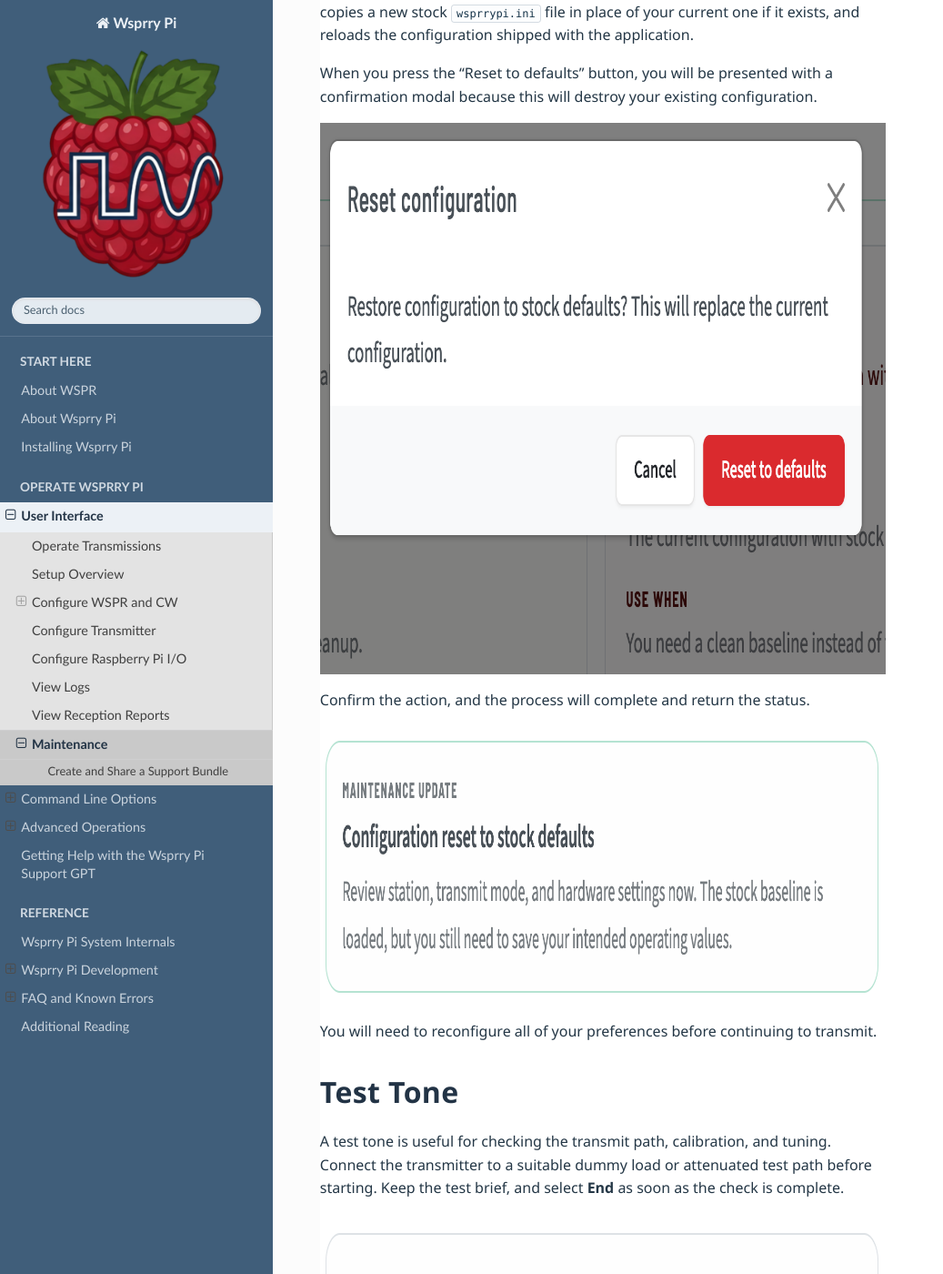
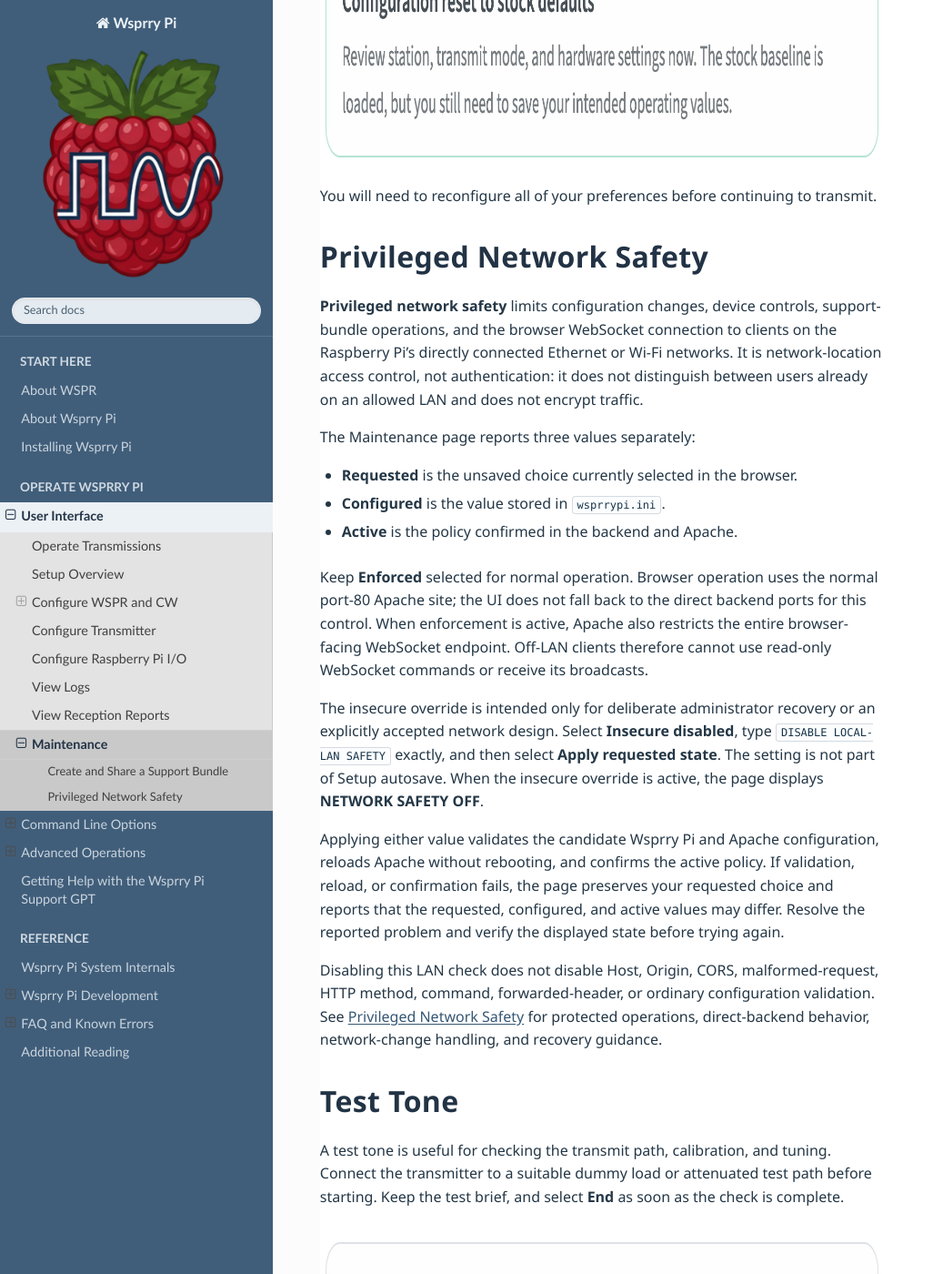
Before and after one commit to WsprryPi/Wsprry_Pi_Docs, a Sphinx documentation site: the page built from docs/User_Interface/Maintenance/index.md, in a window 1280 px wide and 1400 px high, scrolled down 4577 px. Shown: the whole window at 91% size, without its empty margins (0-1037 px from the left). Built offline with Sphinx 7.4.7 and the Read the Docs theme 3.1.0, drawn with Linux system fonts in a browser that asks for light colours.

Commit message:
Document privileged network safety

````diff
--- a/docs/User_Interface/Maintenance/index.md
+++ b/docs/User_Interface/Maintenance/index.md
@@ -33,6 +33,44 @@
 ![Reset Complete](reset_complete.png)
 
 You will need to reconfigure all of your preferences before continuing to transmit.
+
+## Privileged Network Safety
+
+**Privileged network safety** limits configuration changes, device controls,
+support-bundle operations, and the browser WebSocket connection to clients on
+the Raspberry Pi's directly connected Ethernet or Wi-Fi networks. It is
+network-location access control, not authentication: it does not distinguish
+between users already on an allowed LAN and does not encrypt traffic.
+
+The Maintenance page reports three values separately:
+
+- **Requested** is the unsaved choice currently selected in the browser.
+- **Configured** is the value stored in `wsprrypi.ini`.
+- **Active** is the policy confirmed in the backend and Apache.
+
+Keep **Enforced** selected for normal operation. Browser operation uses the
+normal port-80 Apache site; the UI does not fall back to the direct backend
+ports for this control. When enforcement is active, Apache also restricts the
+entire browser-facing WebSocket endpoint. Off-LAN clients therefore cannot use
+read-only WebSocket commands or receive its broadcasts.
+
+The insecure override is intended only for deliberate administrator recovery
+or an explicitly accepted network design. Select **Insecure disabled**, type
+`DISABLE LOCAL-LAN SAFETY` exactly, and then select **Apply requested state**.
+The setting is not part of Setup autosave. When the insecure override is
+active, the page displays **NETWORK SAFETY OFF**.
+
+Applying either value validates the candidate Wsprry Pi and Apache
+configuration, reloads Apache without rebooting, and confirms the active
+policy. If validation, reload, or confirmation fails, the page preserves your
+requested choice and reports that the requested, configured, and active values
+may differ. Resolve the reported problem and verify the displayed state before
+trying again.
+
+Disabling this LAN check does not disable Host, Origin, CORS, malformed-request,
+HTTP method, command, forwarded-header, or ordinary configuration validation.
+See [Privileged Network Safety](network_safety.md) for protected operations,
+direct-backend behavior, network-change handling, and recovery guidance.
 
 ## Test Tone
 
@@ -142,4 +180,5 @@
 :hidden:
 
 Create and Share a Support Bundle <support_bundle>
+Privileged Network Safety <network_safety>
 ```
````
Also changed, not shown: docs/Advanced_Operations/ini_configuration.md (+2 -2 lines), docs/Advanced_Operations/ini_configuration/runtime.md (+23 -0 lines), docs/Advanced_Operations/rest_api.md (+41 -0 lines), docs/Advanced_Operations/websocket.md (+18 -0 lines), docs/Install/index.md (+5 -1 lines), docs/User_Interface/Maintenance/network_safety.md (added, +92 -0 lines), docs/User_Interface/Maintenance/maintenance.png, 1 other file.
